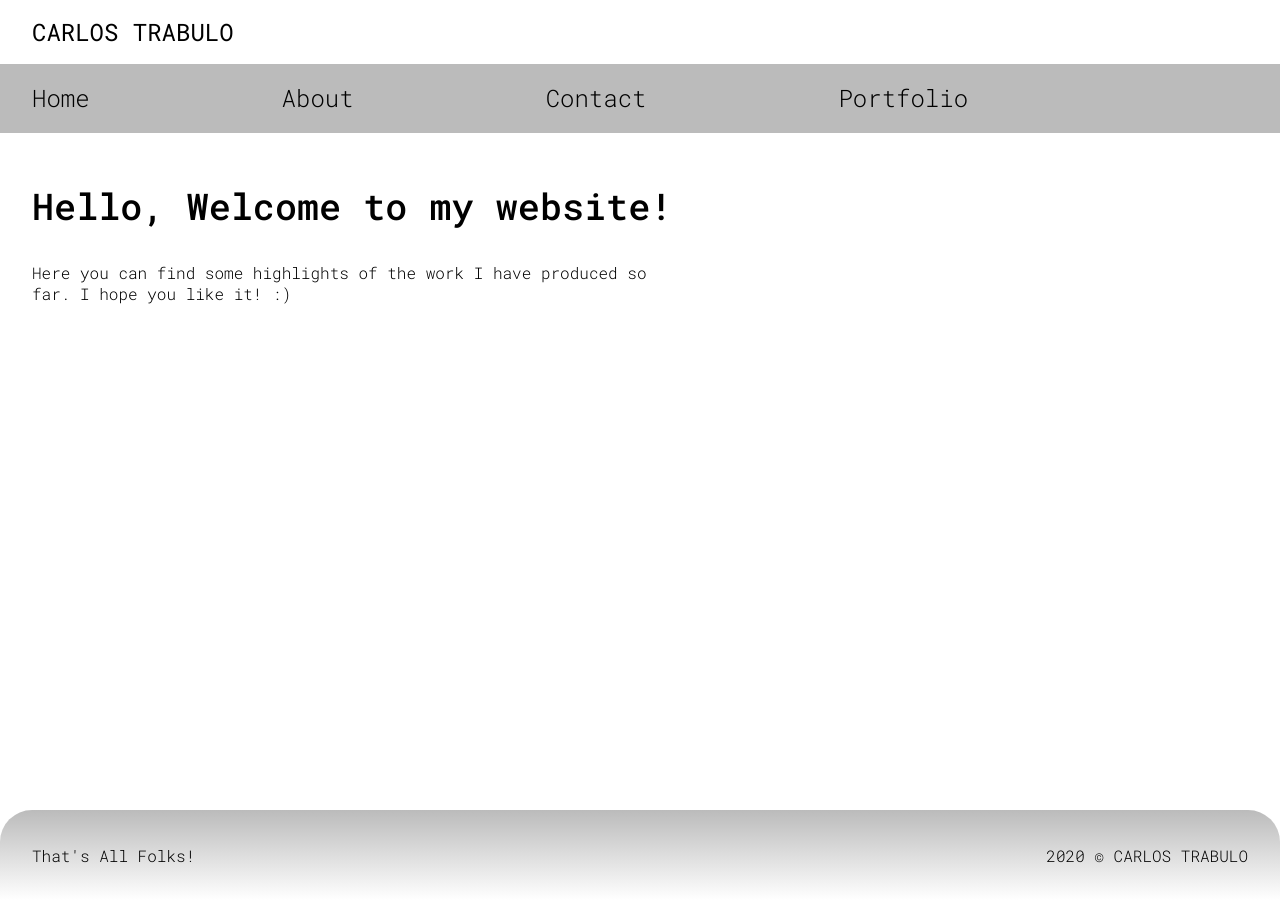
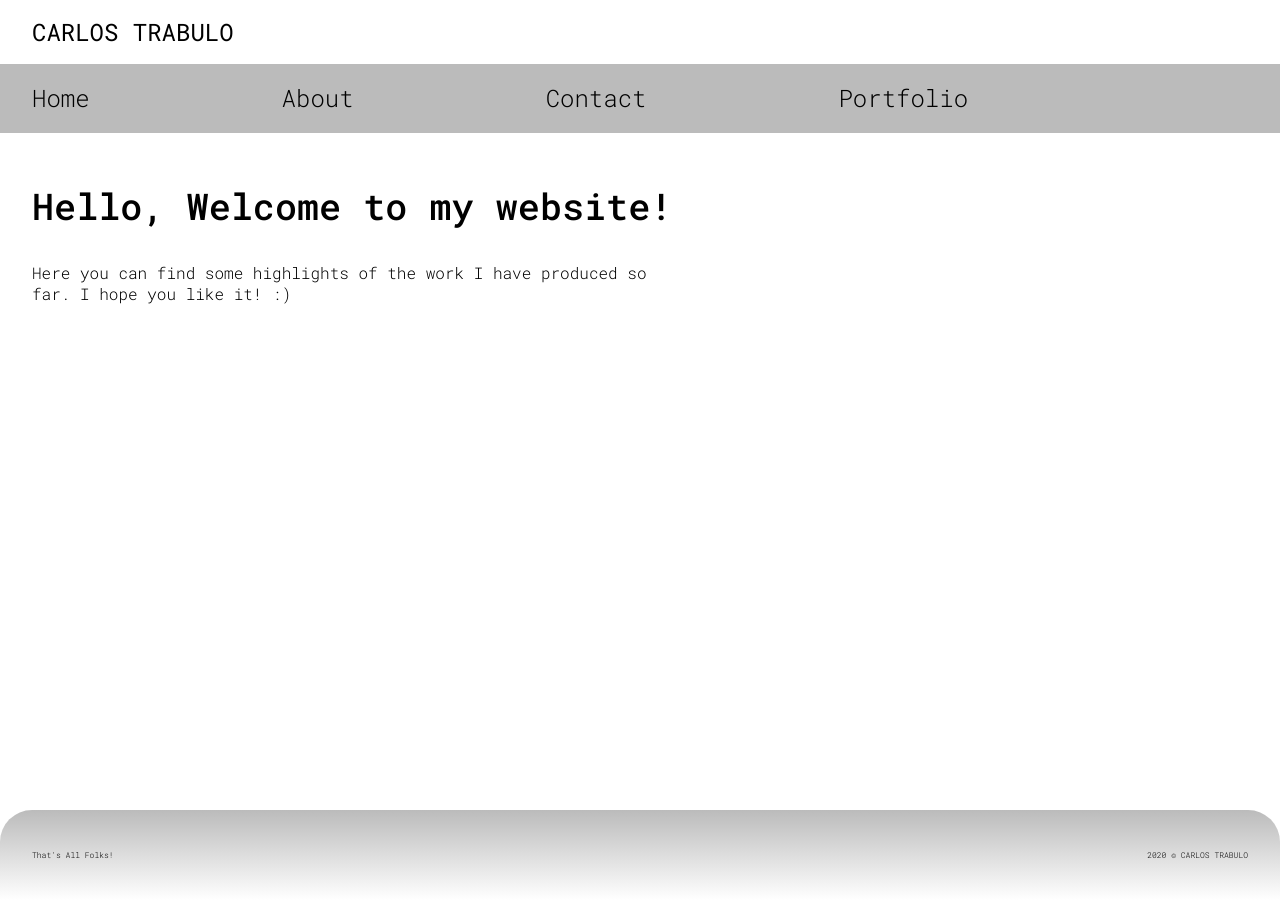
Before and after one commit to carlostrabulo/projeto, a Jekyll site: the page built from index.html, in a window 1280 px wide. Built offline with Jekyll 4.4.1, drawn with Linux system fonts in a browser that asks for light colours.

Commit message:
sixteenth commit

```diff
--- a/_sass/new/_layout.scss
+++ b/_sass/new/_layout.scss
@@ -178,6 +178,7 @@ footer {
 
     p {
         margin: 0rem 2rem 0rem 2rem;
+        font-size: 0.5rem;
     }
 }
 
```
Also changed, not shown: _sass/new/_base.scss (line endings or trailing spaces).
